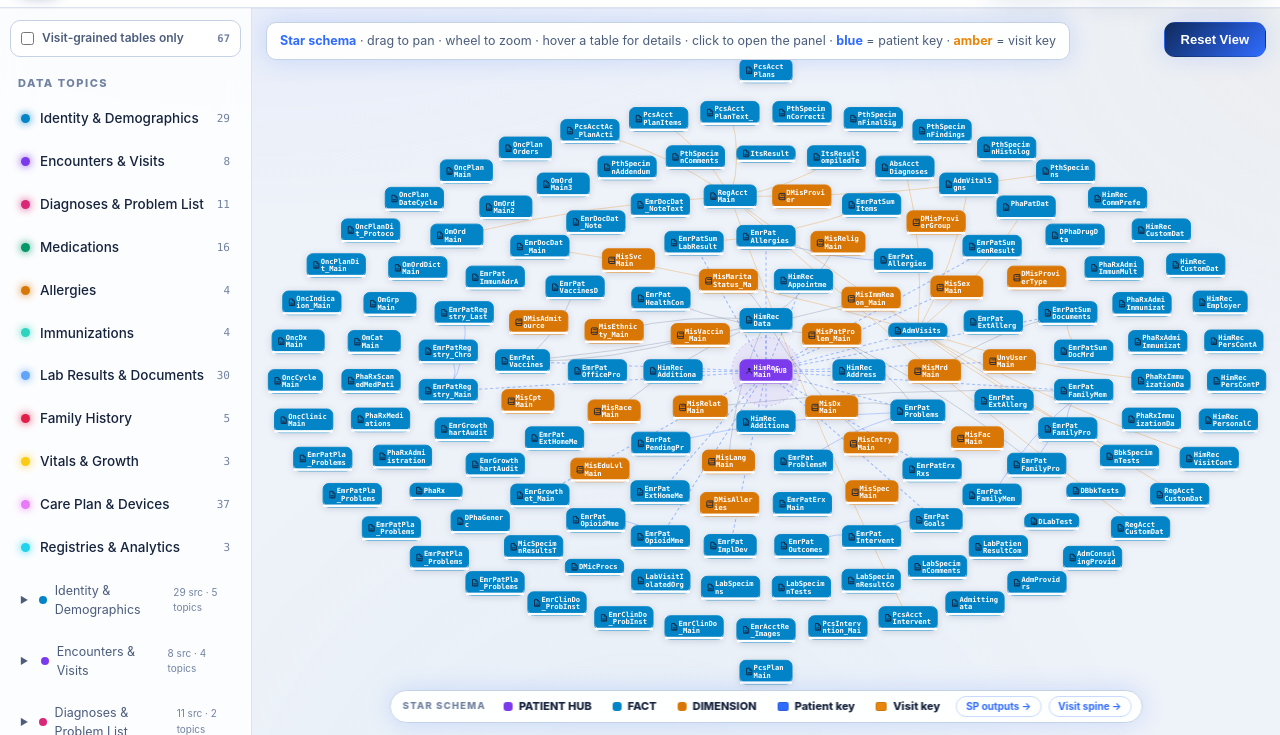
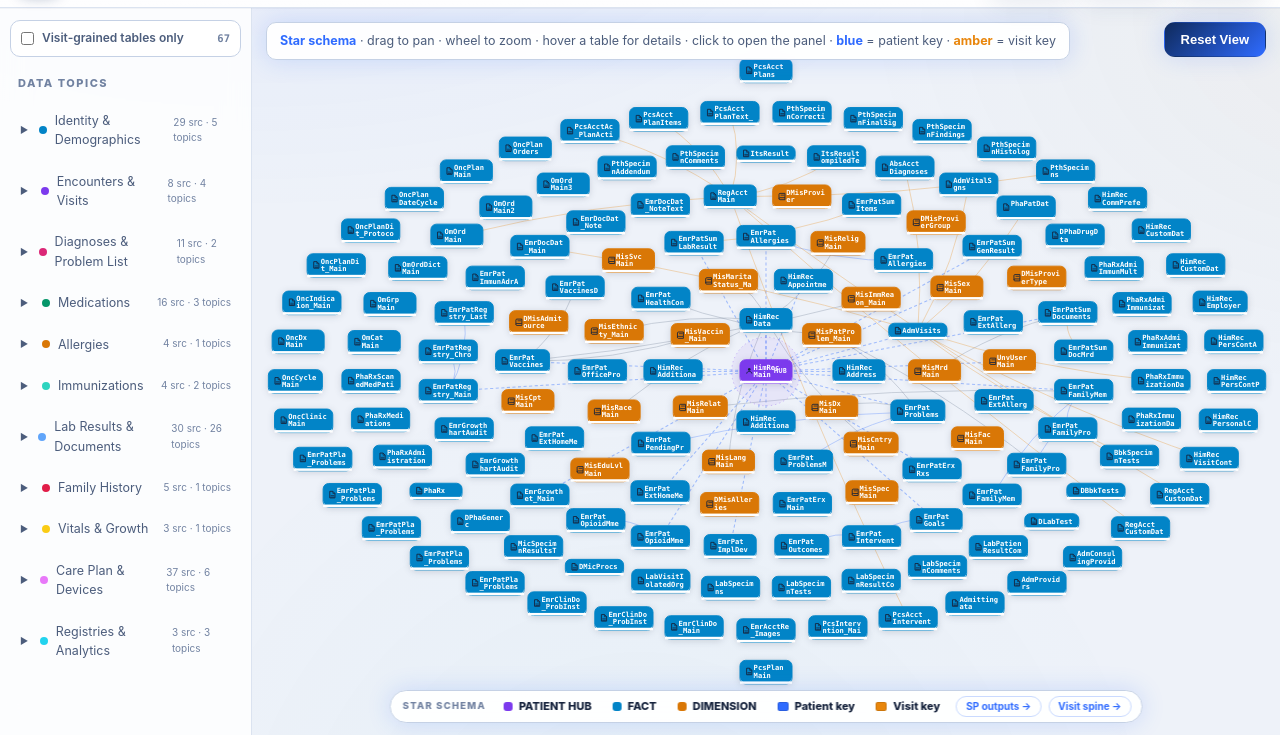
Before and after one commit to AKU-CDIO/schema-constellation, a plain HTML site: page explorer.html in a window 1280 px wide. Shown: the part 65-800 px from the top of the page. Drawn offline with Linux system fonts and the light colour scheme.

Commit message:
Explorer: merge duplicate sidebar categories - categories drive the graph

```diff
--- a/explorer.html
+++ b/explorer.html
@@ -128,6 +128,7 @@
   .catalog-group{margin-top:4px}
   .catalog-group > .cg-head{padding:9px 10px;cursor:pointer;border-radius:10px;display:flex;align-items:center;gap:8px;font-size:12.5px;color:var(--muted)}
   .catalog-group > .cg-head:hover{background:rgba(148,163,184,.12)}
+  .catalog-group > .cg-head.active{background:rgba(47,107,255,.08);color:var(--accent)}
   .catalog-group > .cg-head .arrow{transition:.2s;font-size:9px;width:14px}
   .catalog-group.open > .cg-head .arrow{transform:rotate(90deg)}
   .catalog-group .cg-tbls{display:none;padding-left:8px}
@@ -342,7 +343,6 @@
       <div class="side-scroll">
         <label class="vf" id="vfWrap" title="Show only source tables that carry a VisitID"><input type="checkbox" id="visitOnly"><span>Visit-grained tables only</span><b id="vfCount">67</b></label>
         <div class="side-label">Data Topics</div>
-        <div id="topiclist"></div>
         <div id="doctopics"></div>
       </div>
     </aside>
@@ -1418,6 +1418,7 @@ function renderDocTopic(t){
   });
   const gb = $("#docGraphBtn");
   if (gb) gb.addEventListener("click", () => showDocInGraph(t));
+  if (curated.length) showDocInGraph(t);
 }
 
 function showDocInGraph(t){
@@ -1454,7 +1455,7 @@ function setView(mode, topicId, tableName){
   state.count = visibleIds().size;
   fitToExtent();
 
-  document.querySelectorAll(".topic").forEach(el => el.classList.toggle("active", mode === "topic" && el.dataset.topic === topicId));
+  document.querySelectorAll(".cg-head").forEach(el => el.classList.toggle("active", mode === "topic" && el.dataset.cat === topicId));
   document.querySelectorAll(".qitem").forEach(el => el.classList.toggle("active", mode === "question" && el.dataset.q === state.questionId));
   render();
   pushHash(hashForState());
@@ -1581,19 +1582,6 @@ function renderQuestion(id){
 
 /* ============================= sidebar ============================= */
 function buildSidebar(){
-  const tl = $("#topiclist");
-  DATA.topics.forEach(t => {
-    const count = Object.keys(DATA.tables).filter(n => isSource(n) && DATA.tables[n].topic === t.id).length;
-    if (!count) return;   /* cohort-only topics (e.g. pipeline) have no source tables */
-    const el = document.createElement("div");
-    el.className = "topic";
-    el.dataset.topic = t.id;
-    el.innerHTML = `<span class="dot" style="background:${t.color};color:${t.color}"></span>
-      <span class="tname">${esc(t.name)}</span><span class="tcount">${count}</span>`;
-    el.addEventListener("click", () => setView("topic", t.id));
-    tl.appendChild(el);
-  });
-
   const ql = $("#questionlist");
   if (ql) (DATA.questions || []).forEach(q => {
     const el = document.createElement("div");
@@ -1617,6 +1605,7 @@ function buildSidebar(){
     gEl.className = "catalog-group";
     const head = document.createElement("div");
     head.className = "cg-head";
+    head.dataset.cat = id;
     head.innerHTML = `<span class="arrow">▶</span><span style="width:8px;height:8px;border-radius:50%;background:${c};flex:none"></span><span class="cg-name">${esc(catName(id))}</span><span style="margin-left:auto;font-size:10px;color:var(--faint)">${cSrc} src · ${items.length} topics</span>`;
     const body = document.createElement("div");
     body.className = "cg-tbls";
@@ -1628,7 +1617,11 @@ function buildSidebar(){
       row.addEventListener("click", () => renderDocTopic(it));
       body.appendChild(row);
     });
-    head.addEventListener("click", () => gEl.classList.toggle("open"));
+    head.addEventListener("click", () => {
+      gEl.classList.toggle("open");
+      closePanels();
+      setView("topic", id);
+    });
     gEl.appendChild(head); gEl.appendChild(body);
     dl.appendChild(gEl);
   });
```
Also changed, not shown: 3 other files.
